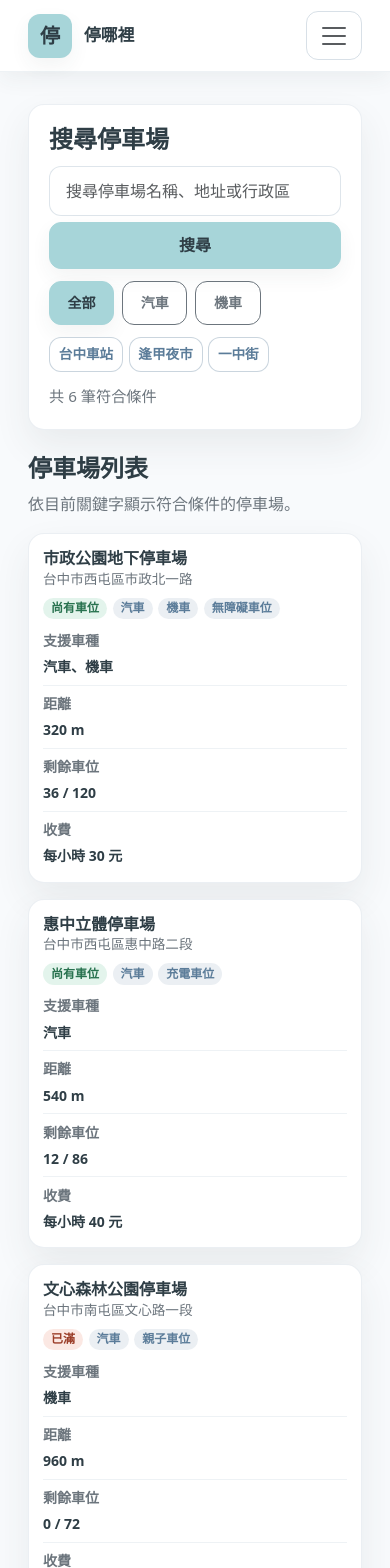
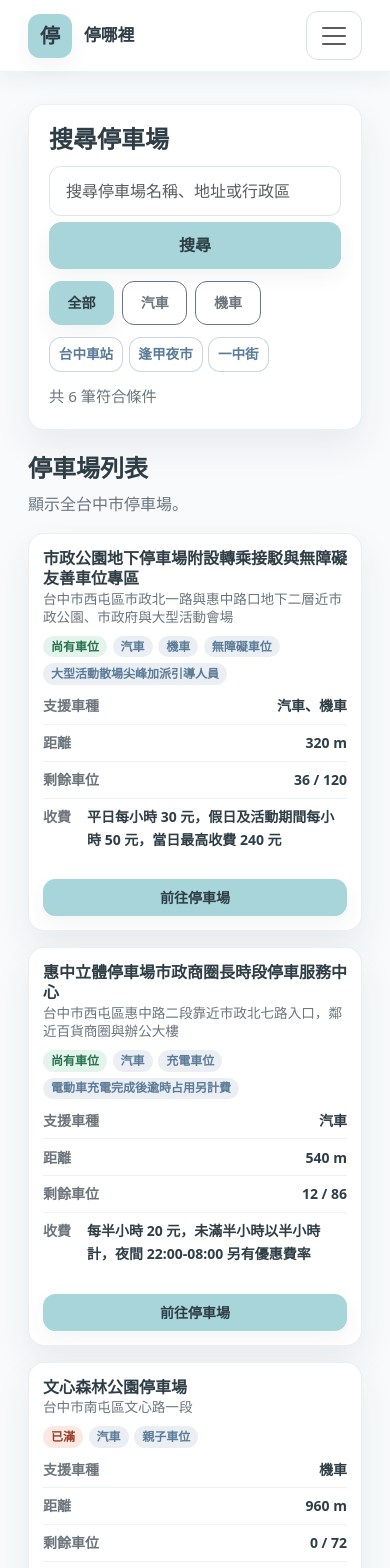
Before and after one commit to anny880811-tech/park-tw, a React (Vite) app: page /parking in a window 390 px wide. Shown: the top 1568 px of the page. Built offline with nearby package versions, Linux system fonts and the light colour scheme.

Commit message:
Refine parking search landmark and mobile card layout

```diff
--- a/src/components/parking/ParkingInfoCard.jsx
+++ b/src/components/parking/ParkingInfoCard.jsx
@@ -64,18 +64,18 @@ const ParkingInfoCard = ({ item }) => {
 
       <dl className="parking-card__details">
         {vehicleTypeLabels.length > 0 && (
-          <div>
+          <div className="parking-card__detail-row parking-card__detail-row--inline">
             <dt>支援車種</dt>
             <dd>{vehicleTypeLabels.join('、')}</dd>
           </div>
         )}
         {distanceText && (
-          <div>
+          <div className="parking-card__detail-row parking-card__detail-row--inline">
             <dt>距離</dt>
             <dd>{distanceText}</dd>
           </div>
         )}
-        <div>
+        <div className="parking-card__detail-row parking-card__detail-row--inline">
           <dt>剩餘車位</dt>
           <dd>
             {availableSpacesText}
@@ -83,12 +83,12 @@ const ParkingInfoCard = ({ item }) => {
           </dd>
         </div>
         {vehicleSpacesText && (
-          <div>
+          <div className="parking-card__detail-row">
             <dt>分車種剩餘</dt>
             <dd>{vehicleSpacesText}</dd>
           </div>
         )}
-        <div>
+        <div className="parking-card__detail-row parking-card__detail-row--inline">
           <dt>收費</dt>
           <dd>{price}</dd>
         </div>
--- a/src/constants/testLandmarks.js
+++ b/src/constants/testLandmarks.js
@@ -1,7 +1,20 @@
-export const TEST_LANDMARKS = [
+const normalizeLandmarkKeyword = (keyword = '') => {
+  return keyword.trim().toLowerCase()
+}
+
+export const SEARCH_LANDMARKS = [
+  {
+    id: 'taichung-city-hall',
+    name: '台中市政府',
+    aliases: ['台中市政府', '市政府', '市政中心'],
+    city: 'Taichung',
+    latitude: 24.161989,
+    longitude: 120.646997,
+  },
   {
     id: 'taichung-station',
     name: '台中車站',
+    aliases: ['台中車站', '台中火車站', '臺中車站', '臺中火車站'],
     city: 'Taichung',
     latitude: 24.136829,
     longitude: 120.685011,
@@ -9,6 +22,7 @@ export const TEST_LANDMARKS = [
   {
     id: 'fengjia-night-market',
     name: '逢甲夜市',
+    aliases: ['逢甲夜市', '逢甲', '逢甲商圈'],
     city: 'Taichung',
     latitude: 24.179352,
     longitude: 120.646693,
@@ -16,8 +30,97 @@ export const TEST_LANDMARKS = [
   {
     id: 'yizhong-street',
     name: '一中街',
+    aliases: ['一中街', '一中', '一中商圈'],
     city: 'Taichung',
     latitude: 24.149261,
     longitude: 120.684092,
   },
+  {
+    id: 'calligraphy-greenway',
+    name: '勤美草悟道',
+    aliases: ['勤美', '勤美草悟道', '草悟道'],
+    city: 'Taichung',
+    latitude: 24.151478,
+    longitude: 120.663887,
+  },
+  {
+    id: 'shenji-new-village',
+    name: '審計新村',
+    aliases: ['審計新村', '審計'],
+    city: 'Taichung',
+    latitude: 24.145739,
+    longitude: 120.663784,
+  },
+  {
+    id: 'national-museum-of-natural-science',
+    name: '國立自然科學博物館',
+    aliases: ['科博館', '自然科學博物館', '國立自然科學博物館'],
+    city: 'Taichung',
+    latitude: 24.157936,
+    longitude: 120.666049,
+  },
+  {
+    id: 'national-taichung-theater',
+    name: '台中國家歌劇院',
+    aliases: ['台中國家歌劇院', '歌劇院', '台中歌劇院'],
+    city: 'Taichung',
+    latitude: 24.163068,
+    longitude: 120.640327,
+  },
+  {
+    id: 'gaomei-wetlands',
+    name: '高美濕地',
+    aliases: ['高美濕地', '高美'],
+    city: 'Taichung',
+    latitude: 24.312217,
+    longitude: 120.549448,
+  },
+  {
+    id: 'lihpao-land',
+    name: '麗寶樂園',
+    aliases: ['麗寶樂園', '麗寶', '麗寶outlet', '麗寶OUTLET'],
+    city: 'Taichung',
+    latitude: 24.324807,
+    longitude: 120.69573,
+  },
+  {
+    id: 'dakeng-scenic-area',
+    name: '大坑風景區',
+    aliases: ['大坑', '大坑風景區', '大坑步道'],
+    city: 'Taichung',
+    latitude: 24.187064,
+    longitude: 120.744717,
+  },
+  {
+    id: 'rainbow-village',
+    name: '彩虹眷村',
+    aliases: ['彩虹眷村'],
+    city: 'Taichung',
+    latitude: 24.133632,
+    longitude: 120.60913,
+  },
 ]
+
+const HOME_LANDMARK_IDS = new Set([
+  'taichung-station',
+  'fengjia-night-market',
+  'yizhong-street',
+])
+
+export const TEST_LANDMARKS = SEARCH_LANDMARKS.filter((landmark) => {
+  return HOME_LANDMARK_IDS.has(landmark.id)
+})
+
+export const findSearchLandmarkByKeyword = (keyword) => {
+  const normalizedKeyword = normalizeLandmarkKeyword(keyword)
+
+  if (!normalizedKeyword) {
+    return null
+  }
+
+  return SEARCH_LANDMARKS.find((landmark) => {
+    return landmark.aliases.some((alias) => {
+      return normalizeLandmarkKeyword(alias) === normalizedKeyword
+    })
+  }) || null
+}
--- a/src/data/mockParkingData.js
+++ b/src/data/mockParkingData.js
@@ -2,30 +2,30 @@
 export const nearbyParkingLots = [
   {
     id: 'lot-1',
-    name: '市政公園地下停車場',
+    name: '市政公園地下停車場附設轉乘接駁與無障礙友善車位專區',
     type: '路外停車場',
-    address: '台中市西屯區市政北一路',
+    address: '台中市西屯區市政北一路與惠中路口地下二層近市政公園、市政府與大型活動會場',
     latitude: 24.1622,
     longitude: 120.6468,
     distance: 320,
     vehicleTypes: ['car', 'motorcycle'],
     totalSpaces: 120,
     availableSpaces: 36,
-    price: '每小時 30 元',
+    price: '平日每小時 30 元，假日及活動期間每小時 50 元，當日最高收費 240 元',
     isOpen: true,
   },
   {
     id: 'lot-2',
     name: '惠中立體停車場',
     type: '路外停車場',
-    address: '台中市西屯區惠中路二段',
+    address: '台中市西屯區惠中路二段靠近市政北七路入口，鄰近百貨商圈與辦公大樓',
     latitude: 24.1605,
     longitude: 120.6418,
     distance: 540,
     vehicleTypes: ['car'],
     totalSpaces: 86,
     availableSpaces: 12,
-    price: '每小時 40 元',
+    price: '每半小時 20 元，未滿半小時以半小時計，夜間 22:00-08:00 另有優惠費率',
     isOpen: true,
   },
   {
@@ -48,15 +48,15 @@ export const nearbyParkingLots = [
 export const nearbyStreetParkingSpaces = [
   {
     id: 'street-1',
-    name: '市政北一路路邊停車格',
+    name: '市政北一路市政府周邊路邊停車格',
     type: '路邊停車格',
-    road: '市政北一路',
+    road: '市政北一路往惠中路方向外側車道收費路段',
     latitude: 24.1619,
     longitude: 120.6479,
     distance: 180,
     vehicleTypes: ['motorcycle'],
     availableSpaces: 5,
-    price: '每小時 20 元',
+    price: '每小時 20 元，週一至週五 08:00-20:00 收費，例假日依現場公告',
     status: 'available',
   },
   {
@@ -91,31 +91,35 @@ export const nearbyStreetParkingSpaces = [
 export const parkingLots = [
   {
     id: 'parking-1',
-    name: '市政公園地下停車場',
+    name: '市政公園地下停車場附設轉乘接駁與無障礙友善車位專區',
     type: '路外停車場',
     district: '西屯區',
-    address: '台中市西屯區市政北一路',
+    address: '台中市西屯區市政北一路與惠中路口地下二層近市政公園、市政府與大型活動會場',
+    latitude: 24.1622,
+    longitude: 120.6468,
     distance: 320,
     vehicleTypes: ['car', 'motorcycle'],
     totalSpaces: 120,
     availableSpaces: 36,
-    price: '每小時 30 元',
+    price: '平日每小時 30 元，假日及活動期間每小時 50 元，當日最高收費 240 元',
     isOpen: true,
-    features: ['汽車', '機車', '無障礙車位'],
+    features: ['汽車', '機車', '無障礙車位', '大型活動散場尖峰加派引導人員'],
   },
   {
     id: 'parking-2',
-    name: '惠中立體停車場',
+    name: '惠中立體停車場市政商圈長時段停車服務中心',
     type: '路外停車場',
     district: '西屯區',
-    address: '台中市西屯區惠中路二段',
+    address: '台中市西屯區惠中路二段靠近市政北七路入口，鄰近百貨商圈與辦公大樓',
+    latitude: 24.1605,
+    longitude: 120.6418,
     distance: 540,
     vehicleTypes: ['car'],
     totalSpaces: 86,
     availableSpaces: 12,
-    price: '每小時 40 元',
+    price: '每半小時 20 元，未滿半小時以半小時計，夜間 22:00-08:00 另有優惠費率',
     isOpen: true,
-    features: ['汽車', '充電車位'],
+    features: ['汽車', '充電車位', '電動車充電完成後逾時占用另計費'],
   },
   {
     id: 'parking-3',
@@ -123,6 +127,8 @@ export const parkingLots = [
     type: '路外停車場',
     district: '南屯區',
     address: '台中市南屯區文心路一段',
+    latitude: 24.1446,
+    longitude: 120.6461,
     distance: 960,
     vehicleTypes: ['motorcycle'],
     totalSpaces: 72,
@@ -137,6 +143,8 @@ export const parkingLots = [
     type: '路外停車場',
     district: '中區',
     address: '台中市中區公園路',
+    latitude: 24.144705,
+    longitude: 120.684584,
     distance: 2100,
     vehicleTypes: ['car'],
     totalSpaces: 140,
@@ -147,17 +155,19 @@ export const parkingLots = [
   },
   {
     id: 'parking-5',
-    name: '中友百貨停車場',
+    name: '中友百貨停車場三館連通商場折抵服務專用停車區',
     type: '商場停車場',
     district: '北區',
-    address: '台中市北區三民路三段',
+    address: '台中市北區三民路三段與育才北路周邊，入口依現場車流管制動線調整',
+    latitude: 24.152802,
+    longitude: 120.68442,
     distance: 2600,
     vehicleTypes: ['car', 'motorcycle'],
     totalSpaces: 210,
     availableSpaces: 52,
-    price: '每小時 50 元',
+    price: '每小時 50 元，消費折抵上限依館別與會員資格不同，請以商場櫃台公告為準',
     isOpen: true,
-    features: ['汽車', '室內停車', '商場折抵'],
+    features: ['汽車', '室內停車', '商場折抵', '消費折抵規則依館別與活動方案調整'],
   },
   {
     id: 'parking-6',
@@ -165,6 +175,8 @@ export const parkingLots = [
     type: '路外停車場',
     district: '西區',
     address: '台中市西區中興街',
+    latitude: 24.151281,
+    longitude: 120.663931,
     distance: 1800,
     vehicleTypes: ['motorcycle'],
     totalSpaces: 64,
--- a/src/pages/ParkingPage.jsx
+++ b/src/pages/ParkingPage.jsx
@@ -7,7 +7,10 @@ import Card from '../components/ui/Card.jsx'
 import Pagination from '../components/ui/Pagination.jsx'
 import SearchBar from '../components/ui/SearchBar.jsx'
 import { searchParkingLots } from '../services/parkingService.js'
-import { TEST_LANDMARKS } from '../constants/testLandmarks.js'
+import {
+  findSearchLandmarkByKeyword,
+  TEST_LANDMARKS,
+} from '../constants/testLandmarks.js'
 import { VEHICLE_FILTERS } from '../constants/vehicleTypes.js'
 
 const PARKING_SEARCH_CITY = 'Taichung'
@@ -38,6 +41,8 @@ const ParkingPage = () => {
   const [parkingLots, setParkingLots] = useState([])
   const [selectedLandmark, setSelectedLandmark] = useState(null)
   const [selectedVehicleType, setSelectedVehicleType] = useState(VEHICLE_FILTERS.ALL)
+  const isLandmarkSearch = Boolean(selectedLandmark)
+  const isKeywordSearch = Boolean(keyword.trim())
   const filteredParkingLots = filterParkingLotsByKeyword(parkingLots, keyword)
   const hasResults = filteredParkingLots.length > 0
   const totalPages = Math.ceil(filteredParkingLots.length / PARKING_SEARCH_PAGE_SIZE)
@@ -99,7 +104,19 @@ const ParkingPage = () => {
   }
 
   const handleSearchSubmit = () => {
-    setKeyword((currentKeyword) => currentKeyword.trim())
+    const trimmedKeyword = keyword.trim()
+    const matchedLandmark = findSearchLandmarkByKeyword(trimmedKeyword)
+
+    if (matchedLandmark) {
+      setKeyword('')
+      setSelectedLandmark(matchedLandmark)
+      setCurrentPage(1)
+
+      return
+    }
+
+    setKeyword(trimmedKeyword)
+    setSelectedLandmark(null)
     setCurrentPage(1)
   }
 
@@ -182,7 +199,11 @@ const ParkingPage = () => {
             <div className="parking-results__header">
               <h2>停車場列表</h2>
               <p className="mb-0">
-                依目前關鍵字顯示符合條件的停車場。
+                {isLandmarkSearch
+                  ? `依距離顯示${selectedLandmark.name}附近可停車的位置。`
+                  : isKeywordSearch
+                    ? `依目前關鍵字「${keyword.trim()}」顯示符合條件的停車場。`
+                    : '顯示全台中市停車場。'}
               </p>
             </div>
             <div className="parking-results__grid">
--- a/src/styles/theme.scss
+++ b/src/styles/theme.scss
@@ -203,8 +203,11 @@ small,
 }
 
 .ui-card__subtitle {
+  max-width: 100%;
   margin-bottom: 0;
   color: var(--color-text-secondary);
+  overflow-wrap: anywhere;
+  white-space: normal;
 }
 
 .ui-card__content > :last-child {
@@ -1061,12 +1064,12 @@ small,
   }
 
   .home-hero__lead {
-    text-align: center;
+    text-align: left;
   }
 
   .home-hero__mode-switcher,
   .home-hero__landmarks {
-    justify-content: center;
+    justify-content: flex-start;
   }
 
   .home-hero__layout--attractions {
@@ -1140,6 +1143,16 @@ small,
   }
 
   .parking-results__grid .parking-card {
+    max-width: 100%;
+  }
+
+  .home-section .row > * {
+    display: flex;
+    justify-content: center;
+  }
+
+  .home-section .parking-card {
+    width: 100%;
     max-width: 100%;
   }
 
@@ -1220,18 +1233,25 @@ small,
 
   .parking-card__details div {
     display: grid;
-    grid-template-columns: minmax(0, 1fr);
+    grid-template-columns: max-content minmax(0, 1fr);
     align-items: flex-start;
-    gap: 0.2rem;
+    gap: 0.2rem 1rem;
     padding-bottom: 0.4rem;
   }
 
   .parking-card__details dt {
     flex: 0 0 auto;
+    white-space: nowrap;
   }
 
   .parking-card__details dd {
     overflow-wrap: anywhere;
+    text-align: left;
+  }
+
+  .parking-card__detail-row--inline dd {
+    justify-self: end;
+    max-width: 100%;
     text-align: left;
   }
 
```
